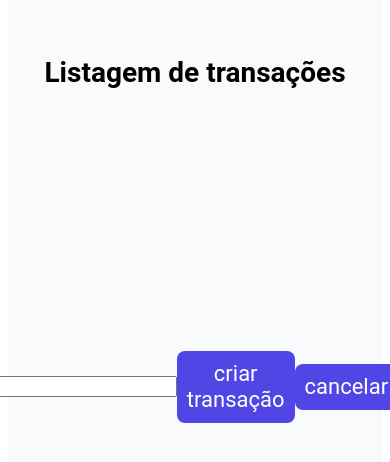
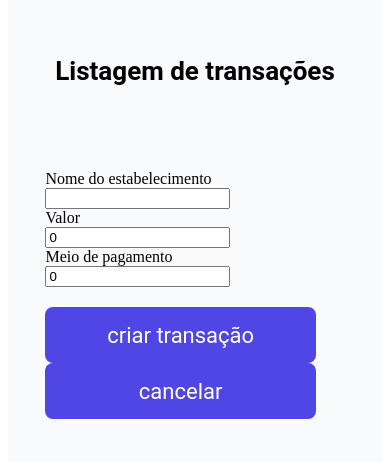
Before and after one commit to zraphael/transactions-app, a React (Create React App) app: page /newtransaction in a window 390 px wide. Shown: the part 140-602 px from the top of the page. Built offline with nearby package versions, Linux system fonts and the light colour scheme.

Commit message:
atualizações de responsividade; finalizada a implementação de navegação pelos botões da aplicação; mudanças de marcação no formulário em progresso.

```diff
--- a/src/components/Button/Button.jsx
+++ b/src/components/Button/Button.jsx
@@ -4,11 +4,13 @@ import PropTypes from 'prop-types';
 import ButtonDiv from './Button.styles';
 
 function Button(props) {
-  const { content, buttonRedirect } = props;
+  const { content, redirect } = props;
+
+  const navigate = useNavigate();
 
   return (
     <ButtonDiv
-      onClick={buttonRedirect ? useNavigate(buttonRedirect) : null}
+      onClick={redirect ? () => { navigate(redirect); } : null}
     >
       {content}
     </ButtonDiv>
@@ -17,12 +19,12 @@ function Button(props) {
 
 Button.propTypes = {
   content: PropTypes.string,
-  buttonRedirect: PropTypes.string,
+  redirect: PropTypes.string,
 };
 
 Button.defaultProps = {
   content: 'default',
-  buttonRedirect: null,
+  redirect: null,
 };
 
 export default Button;
--- a/src/components/Button/Button.styles.js
+++ b/src/components/Button/Button.styles.js
@@ -1,18 +1,20 @@
 import styled from 'styled-components';
 
 const ButtonDiv = styled.button`
-    width: 100%;
+    width: 189px;
+    height: 56px;
     background: #4F46E5;
     border-radius: 8px;
     font-family: Roboto, sans-serif;
     font-style: normal;
     font-weight: normal;
     font-size: 22px;
-    line-height: 26px;
     color: #FFFFFF;
     border: none;
     transition: 0.7s;
     padding: 10px;
+    white-space: nowrap;
+
 
     :hover {
         transition: 0.7s;
@@ -20,9 +22,8 @@ const ButtonDiv = styled.button`
         background: #3B35AC;
     }
 
-    @media (min-width: 1034px) {
-        width: 20%;
-        height: 56px;
+    @media (max-width: 1034px) {
+        width: 100%;
     }
 `;
 
--- a/src/components/Container/Container.jsx
+++ b/src/components/Container/Container.jsx
@@ -10,7 +10,7 @@ import {
 
 function Container(props) {
   const {
-    title, buttonText, buttonRedirect, children,
+    title, buttonText, redirect, children,
   } = props;
 
   return (
@@ -19,7 +19,7 @@ function Container(props) {
         <Title>{title}</Title>
         {
             buttonText !== 'undefined'
-              ? <Button content={buttonText} redirectAddress={buttonRedirect || null} />
+              ? <Button style={{ width: '20%' }} content={buttonText} redirect={redirect || null} />
               : null
         }
       </Header>
@@ -32,14 +32,14 @@ Container.propTypes = {
   title: PropTypes.string,
   buttonText: PropTypes.string,
   children: PropTypes.node,
-  buttonRedirect: PropTypes.string,
+  redirect: PropTypes.string,
 };
 
 Container.defaultProps = {
   title: 'Listagem de Transações',
   buttonText: 'undefined',
   children: '',
-  buttonRedirect: null,
+  redirect: null,
 };
 
 export default Container;
--- a/src/components/Container/Container.styles.js
+++ b/src/components/Container/Container.styles.js
@@ -24,18 +24,24 @@ const Header = styled.div`
 `;
 
 const Title = styled.div`
+    display: flex;
+    width: 100%;
     height: 44px;
+    align-items: center;
+    justify-content: center;
+    text-align: center;
     font-family: Roboto, sans-serif;
     font-style: normal;
     font-weight: bold;
-    font-size: 28px;
-    line-height: 56,25px;
+    font-size: 26px;
     white-space: nowrap;
     padding-bottom: 15px;
 
     @media only screen and (min-width: 1034px) {
-        widht: 100%;
+        justify-content: flex-start;
+        text-align: left;
         font-size: 48px;
+        width: 100%;
     }
 `;
 
--- a/src/components/TransactionForm/TransactionForm.jsx
+++ b/src/components/TransactionForm/TransactionForm.jsx
@@ -1,14 +1,20 @@
 import React, { useState } from 'react';
 import createTransaction from '../../services/createTransaction';
 import Button from '../Button/Button';
-import { Form, Label, Input } from './TransactionForm.styles';
+import {
+  Form, Label, Input, ButtonsDiv,
+} from './TransactionForm.styles';
 
 function TransactionForm() {
   const [establishmentName, setEstablishmentName] = useState('');
   const [transactionValue, setTransactionValue] = useState(0);
   const [paymentMethod, setPaymentMethod] = useState('');
 
-  const handleEstablishmentChanger = (event) => {
+  const handleEstablishmentChange = (event) => {
+    setEstablishmentName(event.target.value);
+  };
+
+  const handleValueChange = (event) => {
     setEstablishmentName(event.target.value);
   };
 
@@ -24,10 +30,16 @@ function TransactionForm() {
 
   return (
     <Form onSubmit={handleSubmit}>
-      <Label />
-      <Input type="string" value={establishmentName} onChange={handleEstablishmentChanger} />
-      <Button name="SubmitButton" content="criar transação" />
-      <Button name="CancellButton" content="cancelar" />
+      <Label>Nome do estabelecimento</Label>
+      <Input type="string" value={establishmentName} onChange={handleEstablishmentChange} />
+      <Label>Valor</Label>
+      <Input type="number" value={transactionValue} onChange={handleValueChange} />
+      <Label>Meio de pagamento</Label>
+      <Input type="number" value={transactionValue} onChange={handleValueChange} />
+      <ButtonsDiv>
+        <Button name="SubmitButton" type="submit" value="Submit" content="criar transação" redirect="/" />
+        <Button name="CancellButton" content="cancelar" redirect="/" />
+      </ButtonsDiv>
     </Form>
   );
 }
--- a/src/components/TransactionForm/TransactionForm.styles.js
+++ b/src/components/TransactionForm/TransactionForm.styles.js
@@ -2,8 +2,11 @@ import styled from 'styled-components';
 
 const Form = styled.form`
     display: flex;
-    justify-content: center;
-    align-items: center;
+    justify-content: flex-start;
+    align-items: flex-start;
+    width: 100%;
+    height: 100%;
+    flex-direction: column;
 
     @media (max-width: 1034px) {
     }
@@ -15,4 +18,12 @@ const Label = styled.label`
 const Input = styled.input`
 `;
 
-export { Form, Label, Input };
+const ButtonsDiv = styled.div`
+    padding-top: 20px;
+    align-self: flex-start;
+    align-content: flex-start;
+`;
+
+export {
+  Form, Label, Input, ButtonsDiv,
+};
--- a/src/pages/NewTransaction/NewTransaction.styles.js
+++ b/src/pages/NewTransaction/NewTransaction.styles.js
@@ -5,6 +5,8 @@ const FormWrap = styled.div`
     flex-direction: row;
     justify-content: center;
     align-items: center;
+    width: 100%;
+    height: 100%;
 
     @media (max-width: 1034px) {
     }
--- a/src/pages/TransactionsList/TransactionsList.jsx
+++ b/src/pages/TransactionsList/TransactionsList.jsx
@@ -11,7 +11,7 @@ function TransactionsList() {
   const transactionsHistory = 'oi'; // atualizar para um GET na API
 
   return (
-    <Container title="Listagem de transações" buttonText="criar transação" buttonRedirect="/newtransaction">
+    <Container title="Listagem de transações" buttonText="criar transação" redirect="/newtransaction">
       <TransactionsBox>
         {transactionsHistory
           ? (
```
